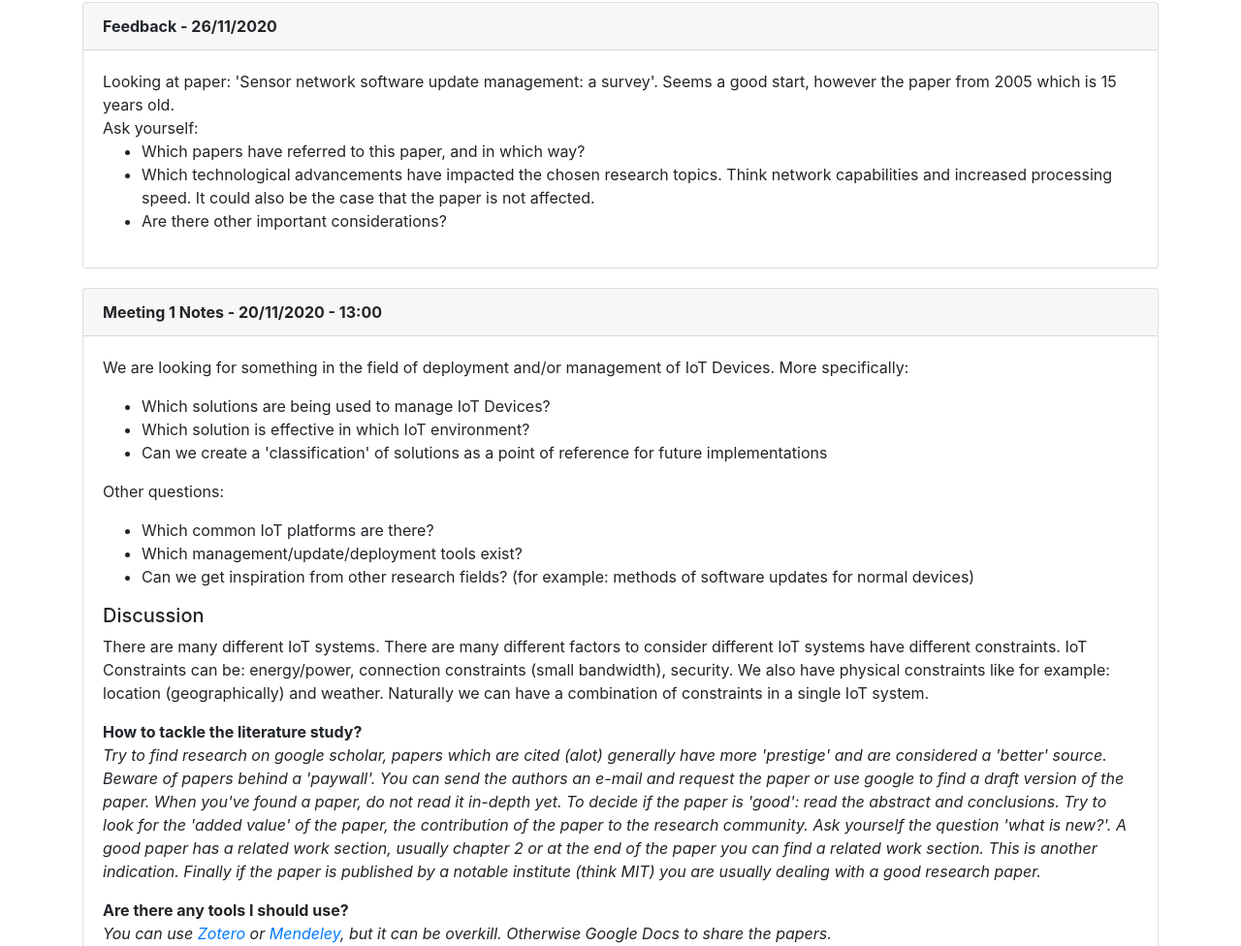
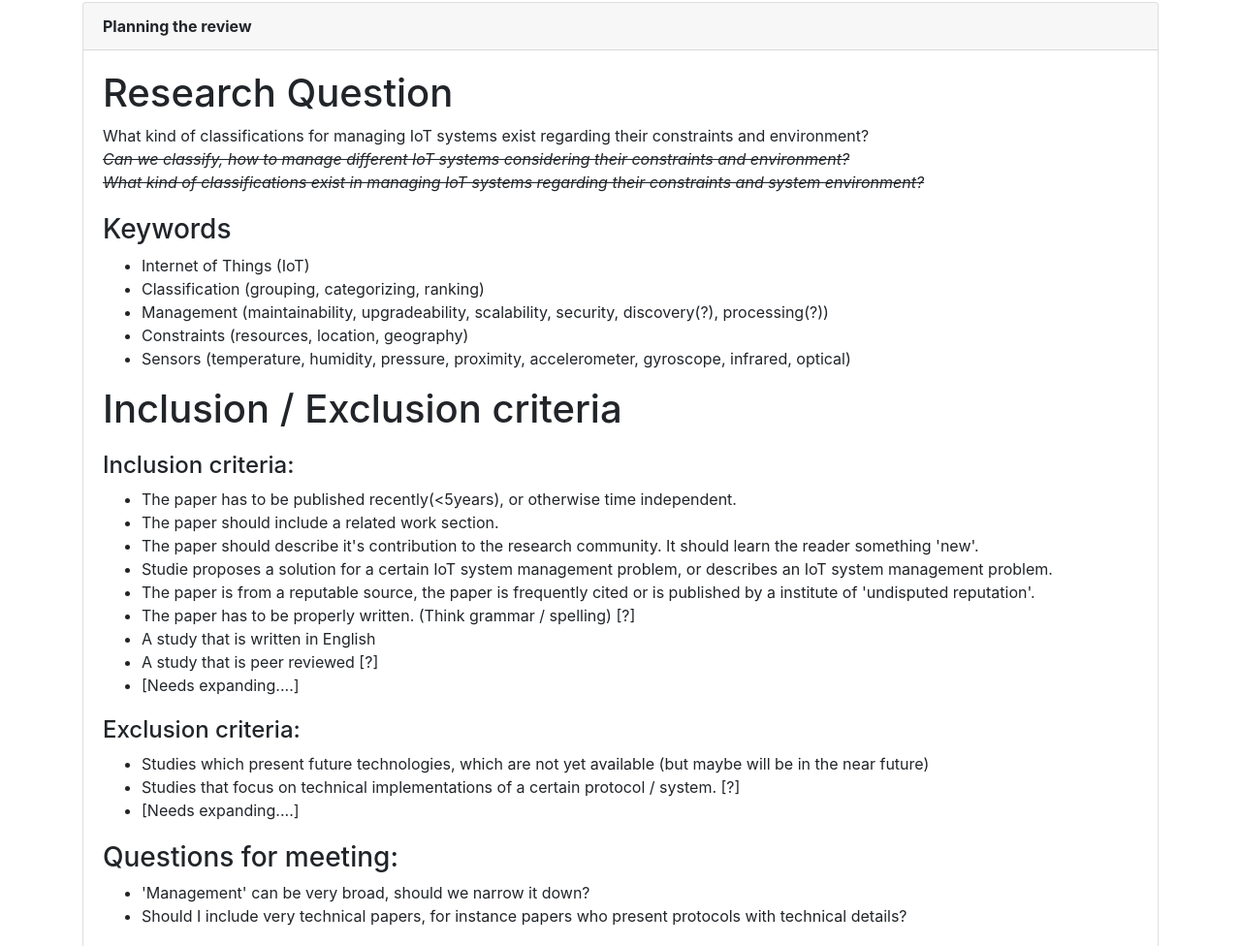
Before and after one commit to JaySheombar/LiteratureStudy, a plain HTML site: page index.html in a window 1280 px wide. Shown: the part 903-1879 px from the top of the page at 97% size. Drawn offline with nearby package versions, Linux system fonts and the light colour scheme.

Commit message:
Updated RQ

```diff
--- a/index.html
+++ b/index.html
@@ -114,6 +114,55 @@
 				<div class="col">
 					<div class="card">
 						<div class="card-header">
+							<b>Planning the review</b>
+						</div>
+						<div class="card-body">
+							<h1>Research Question</h1>
+							<p>
+								What kind of classifications for managing IoT systems exist regarding their constraints and environment? <br />
+								<strike><i>Can we classify, how to manage different IoT systems considering their constraints and environment?</i></strike> <br />
+								<strike><i>What kind of classifications exist in managing IoT systems regarding their constraints and system environment?</i></strike> <br />
+							</p>
+							<h3>Keywords</h3>
+							<ul>
+								<li>Internet of Things (IoT)</li>
+								<li>Classification (grouping, categorizing, ranking)</li>
+								<li>Management (maintainability, upgradeability, scalability, security, discovery(?), processing(?))</li>
+								<li>Constraints (resources, location, geography)</li>
+								<li>Sensors (temperature, humidity, pressure, proximity, accelerometer, gyroscope, infrared, optical)</li>
+							</ul>
+							<h1>Inclusion / Exclusion criteria</h1>
+							<h4>Inclusion criteria:</h4>
+							<ul>
+								<li>The paper has to be published recently(<5years), or otherwise time independent.</li>
+								<li>The paper should include a related work section.</li>
+								<li>The paper should describe it's contribution to the research community. It should learn the reader something 'new'.</li>
+								<li>Studie proposes a solution for a certain IoT system management problem, or describes an IoT system management problem.</li>
+								<li>The paper is from a reputable source, the paper is frequently cited or is published by a institute of 'undisputed reputation'.</li>
+								<li>The paper has to be properly written. (Think grammar / spelling) [?]</li>
+								<li>A study that is written in English</li>
+								<li>A study that is peer reviewed [?]</li>
+								<li>[Needs expanding....]</li>
+							</ul>
+							<h4>Exclusion criteria:</h4>
+							<ul>
+								<li>Studies which present future technologies, which are not yet available (but maybe will be in the near future)</li>
+								<li>Studies that focus on technical implementations of a certain protocol / system. [?]</li>
+								<li>[Needs expanding....]</li>
+							</ul>
+							<h3>Questions for meeting:</h3>
+							<ul>
+								<li>'Management' can be very broad, should we narrow it down?</li>
+								<li>Should I include very technical papers, for instance papers who present protocols with technical details?</li>
+							</ul>
+						</div>
+					</div>
+				</div>
+			</div>
+			<div class="row">
+				<div class="col">
+					<div class="card">
+						<div class="card-header">
 							<b>Feedback - 26/11/2020</b>
 						</div>
 						<div class="card-body">
```
